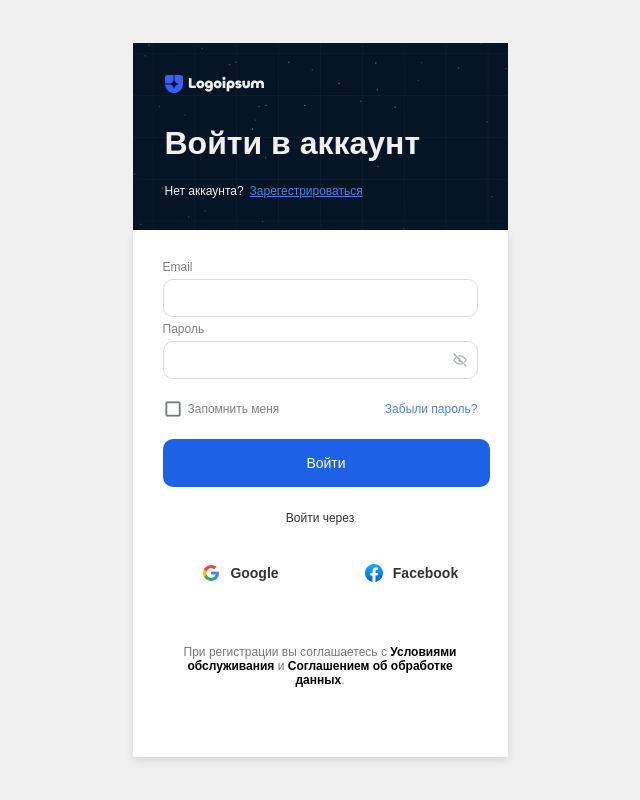
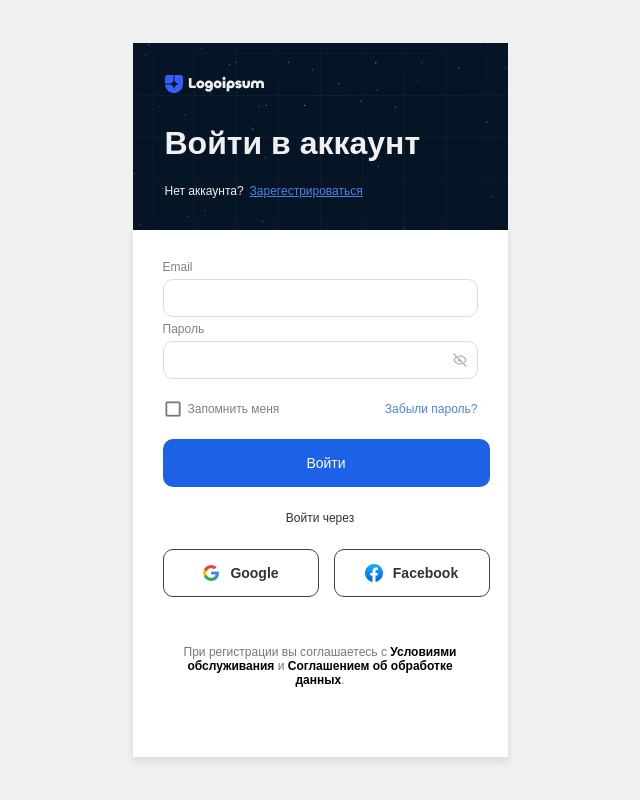
Before and after one commit to Damilyaa/test-task, a plain HTML site: page index.html in a window 1280 px wide. Shown: the whole page, without its empty margins (320-960 px from the left). Drawn offline with Linux system fonts and the light colour scheme.

Commit message:
Update style-login.css

```diff
--- a/style-login.css
+++ b/style-login.css
@@ -175,15 +175,14 @@ body {
     align-items: center;
     justify-content: center;
     gap: 10px;
-    padding: 10px 0px;
+    padding: 10px 0;
     font-size: 14px;
     font-weight: bold;
     border-radius: 10px;
-    border-color: #404040;
+    border: 1px solid #404040;
     cursor: pointer;
     width: 156px;
     height: 48px;
-    border: none;
     background-color: #fff;
     color: #333;
 }
```
